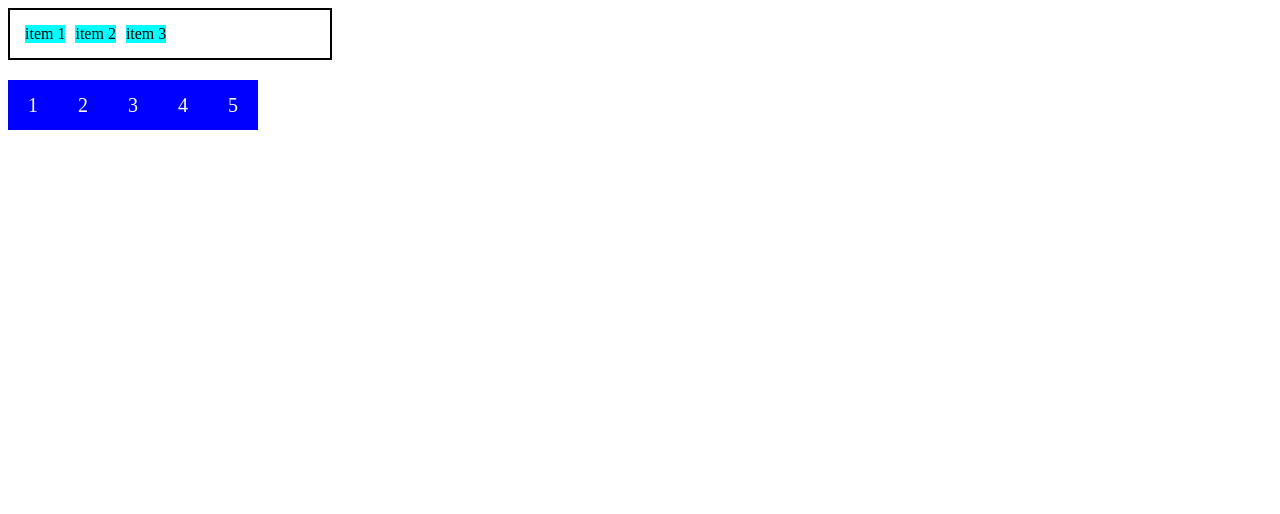
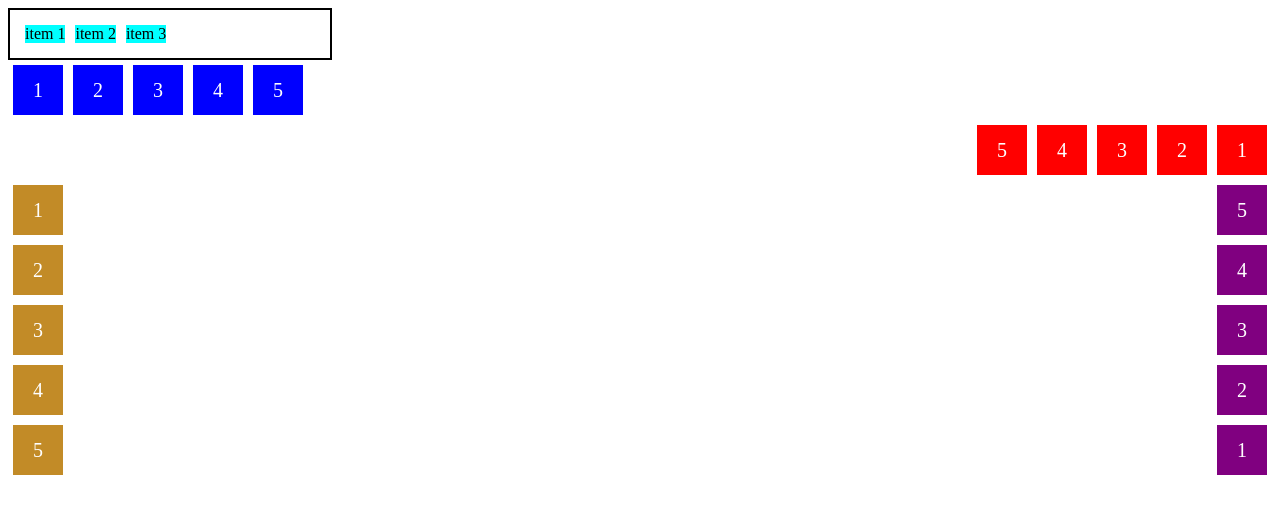
Before and after one commit to JhoctanTeixeira/LandingpageFlex, a plain HTML site: page index.html in a window 1280 px wide. Drawn offline with Linux system fonts and the light colour scheme.

Commit message:
Posicionando elementos com Flexbox em CSS

```diff
--- a/index.html
+++ b/index.html
@@ -33,7 +33,36 @@
             font-size: 20px;
             color: white;
             text-align:center;
+            margin: 5px;
+        }
+        .row {
+            flex-direction: row;
+        }
 
+        .row-reverse{
+            flex-direction: row-reverse;
+        }
+
+        .row-reverse li{
+            background-color: red;
+        }
+
+        .column{
+            float: left;
+            flex-direction: column;
+
+        }
+
+        .column li{
+            background: rgb(194, 139, 39);
+        }
+
+        .column-reverse{
+            float: right;
+            flex-direction: column-reverse;
+        }
+        .column-reverse li{
+            background: purple;
         }
     </style>
 </head>
@@ -43,8 +72,30 @@
         <div class="item">item 2</div>
         <div class="item">item 3</div>
     </div>
+    <ul class="flex-container row">
+        <li class="flex-item">1</li>
+        <li class="flex-item">2</li>
+        <li class="flex-item">3</li>
+        <li class="flex-item">4</li>
+        <li class="flex-item">5</li>
+    </ul>
 
-    <ul class="flex-container">
+    <ul class="flex-container row-reverse">
+        <li class="flex-item">1</li>
+        <li class="flex-item">2</li>
+        <li class="flex-item">3</li>
+        <li class="flex-item">4</li>
+        <li class="flex-item">5</li>
+    </ul>
+
+    <ul class="flex-container column">
+        <li class="flex-item">1</li>
+        <li class="flex-item">2</li>
+        <li class="flex-item">3</li>
+        <li class="flex-item">4</li>
+        <li class="flex-item">5</li>
+    </ul>
+    <ul class="flex-container column-reverse">
         <li class="flex-item">1</li>
         <li class="flex-item">2</li>
         <li class="flex-item">3</li>
```
